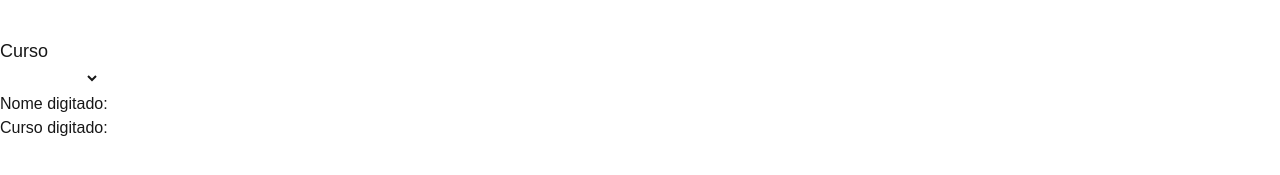
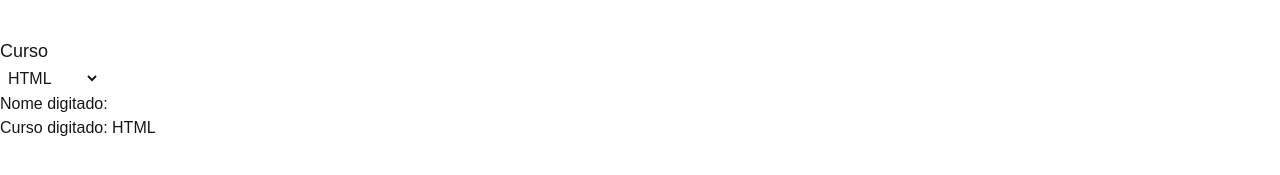
Before and after one commit to Diandressa/react-curso, a Next.js app: page /inputs/inputs in a window 1280 px wide. Shown: the part 171-346 px from the top of the page. Built offline with nearby package versions, Linux system fonts and the light colour scheme.

Commit message:
listas useState

```diff
--- a/src/pages/inputs/inputs.tsx
+++ b/src/pages/inputs/inputs.tsx
@@ -1,25 +1,35 @@
 import Topo from "@/components/Topo";
 import {useState} from "react";
+
+//lista-array
+const cursos=["HTML","React", "C++","Javascript", "CSS"]
 
 export default function Inputs(){
     //capturar o valor do input com state
     const [nome, setNome]=useState<string>("")
-    const [curso, setCurso]=useState<string>("")
+    const [curso, setCurso]=useState<string>(cursos[0])
 
-    //onChange para alterar o value do input
-    //event.target.value → É o valor atual que está dentro do input. Passamos ele para variável nome ou curso
-    /*
-    🔄 Processo completo
-        O usuário digita "J".
+    function fcursos(){
+        return cursos.map((item:any)=>{
+            return <option value={item}>{item}</option>
+        })
+    }
 
-        onChange dispara.
+    const ccursos = cursos.map((item:any)=>{
+        return <option value={item}>{item}</option>
+    })
 
-        event.target.value é "J".
+    const jcursos = [
+        {"curso": "HTML"},
+        {"curso": "Javascript"},
+        {"curso": "C++"},
+        {"curso": "Javascript"},
+        {"curso": "CSS"}
+    ]
 
-        setNome("J") atualiza o estado.
-
-        O input mostra o novo valor.
-    */
+    const jsoncursos = jcursos.map((item:any)=>{
+        return <option value={item.curso}>{item.curso}</option>
+    })
 
     return(
         <div>
@@ -32,12 +42,11 @@ export default function Inputs(){
             <div className="campoForm">
                 <label>Curso</label>
                 <select value={curso} onChange={(event)=> setCurso(event.target.value)}>
-                    <option value=""></option>
-                    <option value="HTML">HTML</option>
-                    <option value="React">React</option>
-                    <option value="C++">C++</option>
-                    <option value="Javascript">Javascript</option>
-                    <option value="CSS">CSS</option>
+                   {
+                        //fcursos()
+                        //ccursos
+                        jsoncursos
+                   }
                 </select>
             </div>
             <div>Nome digitado: {nome}</div>
```
